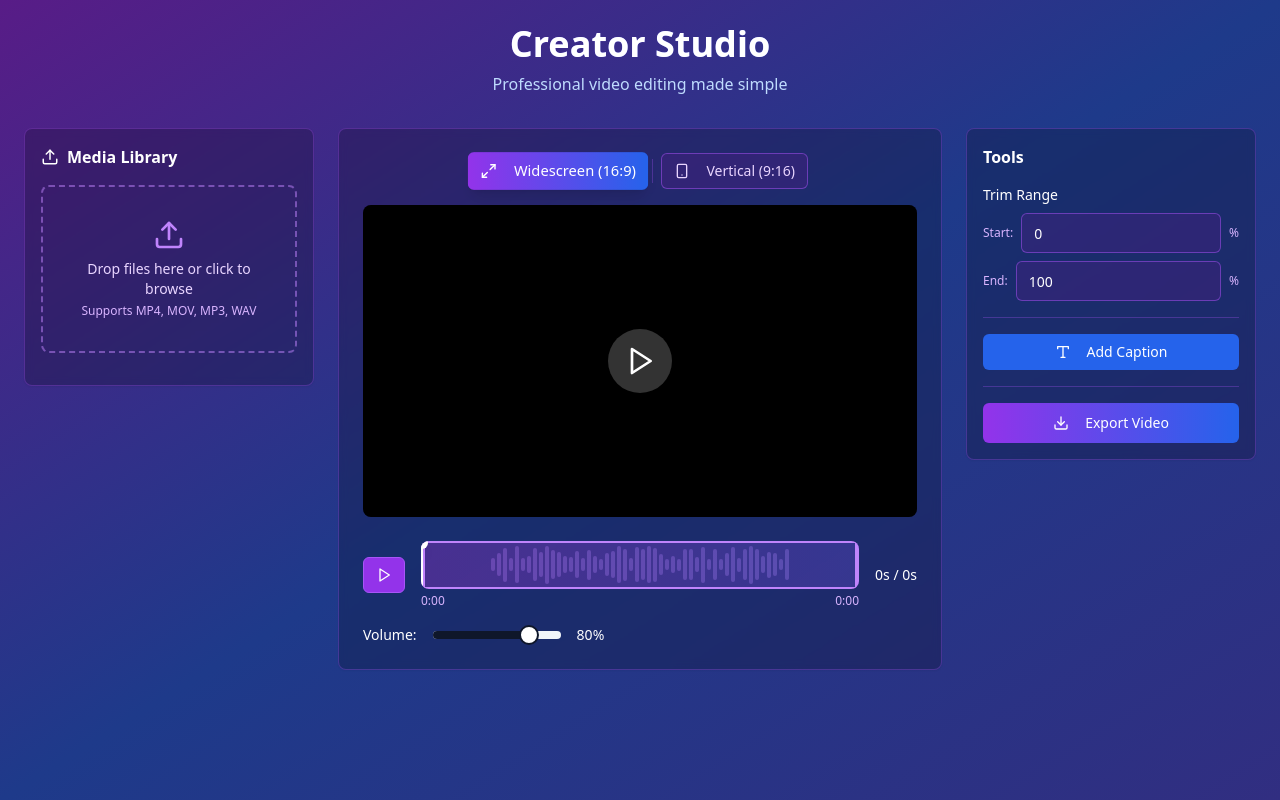
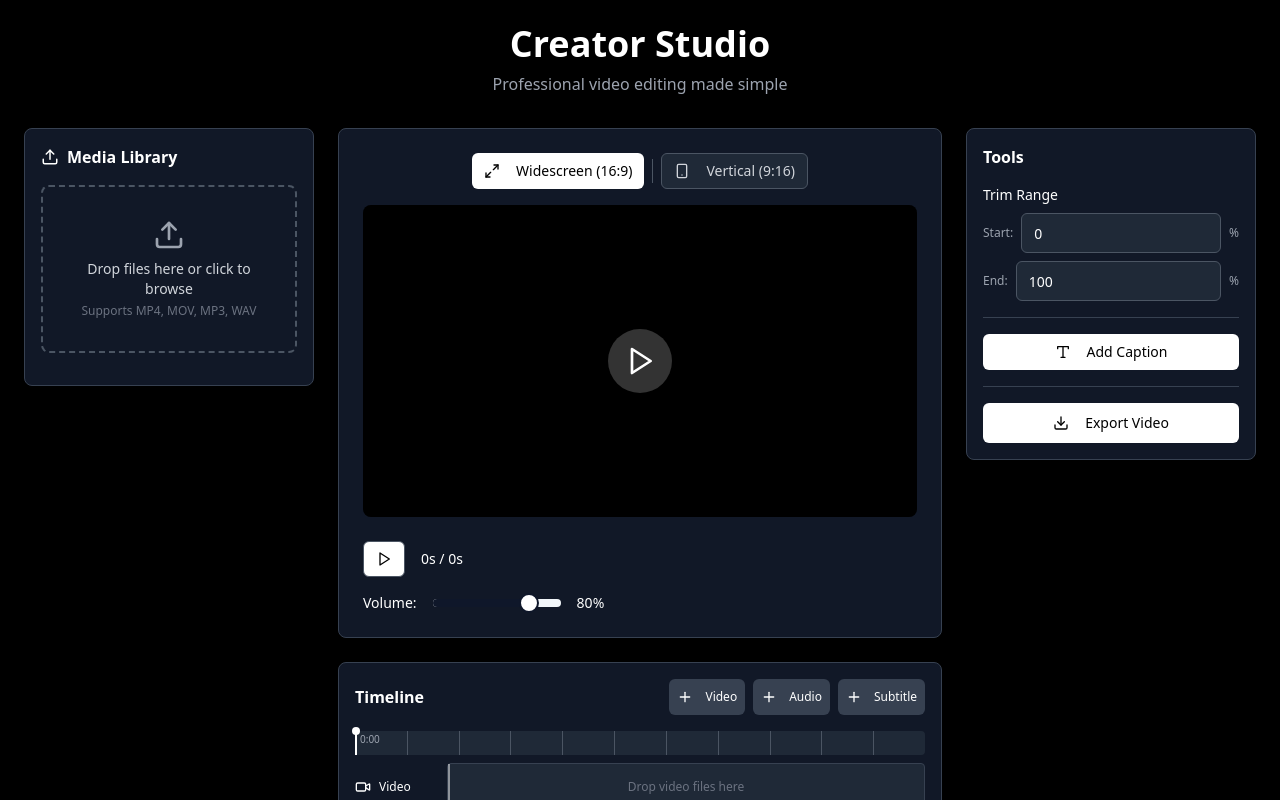
Before and after one commit to lalomorales22/quick-creator-studio, a React (Vite) app: page / in a window 1280 px wide. Shown: the top 800 px of the page. Built offline with nearby package versions, Linux system fonts and the light colour scheme.

Commit message:
feat: Implement black and white theme and tracks
-   Apply a black and white theme to the application.
-   Add individual tracks for audio, video, and subtitles.
-   Allow adding multiple tracks of each type.
-   Display new tracks under existing ones.

```diff
--- a/src/components/FormatToggle.tsx
+++ b/src/components/FormatToggle.tsx
@@ -17,15 +17,15 @@ const FormatToggle: React.FC<FormatToggleProps> = ({ format, onFormatChange }) =
         onClick={() => onFormatChange('16:9')}
         className={`transition-all duration-300 ${
           format === '16:9'
-            ? 'bg-gradient-to-r from-purple-600 to-blue-600 text-white shadow-lg scale-105'
-            : 'bg-purple-900/30 border-purple-500/50 text-purple-200 hover:bg-purple-800/50'
+            ? 'bg-white text-black hover:bg-gray-200'
+            : 'bg-gray-800 border-gray-600 text-gray-300 hover:bg-gray-700'
         }`}
       >
         <Maximize2 size={16} className="mr-2" />
         Widescreen (16:9)
       </Button>
 
-      <div className="w-px h-6 bg-purple-500/30" />
+      <div className="w-px h-6 bg-gray-600" />
 
       <Button
         variant={format === '9:16' ? 'default' : 'outline'}
@@ -33,8 +33,8 @@ const FormatToggle: React.FC<FormatToggleProps> = ({ format, onFormatChange }) =
         onClick={() => onFormatChange('9:16')}
         className={`transition-all duration-300 ${
           format === '9:16'
-            ? 'bg-gradient-to-r from-purple-600 to-blue-600 text-white shadow-lg scale-105'
-            : 'bg-purple-900/30 border-purple-500/50 text-purple-200 hover:bg-purple-800/50'
+            ? 'bg-white text-black hover:bg-gray-200'
+            : 'bg-gray-800 border-gray-600 text-gray-300 hover:bg-gray-700'
         }`}
       >
         <Smartphone size={16} className="mr-2" />
--- /dev/null
+++ b/src/components/MultiTrackTimeline.tsx
@@ -0,0 +1,192 @@
+
+import React, { useRef, useState } from 'react';
+import { Video, Volume2, Type, Plus } from 'lucide-react';
+import { Button } from '@/components/ui/button';
+
+interface MediaFile {
+  id: string;
+  file: File;
+  type: 'video' | 'audio';
+  url: string;
+  duration: number;
+  name: string;
+}
+
+interface Track {
+  id: string;
+  type: 'video' | 'audio' | 'subtitle';
+  items: MediaFile[];
+}
+
+interface MultiTrackTimelineProps {
+  tracks: Track[];
+  duration: number;
+  currentTime: number;
+  onSeek: (time: number) => void;
+  onTracksUpdate: (tracks: Track[]) => void;
+}
+
+const MultiTrackTimeline: React.FC<MultiTrackTimelineProps> = ({
+  tracks,
+  duration,
+  currentTime,
+  onSeek,
+  onTracksUpdate
+}) => {
+  const timelineRef = useRef<HTMLDivElement>(null);
+  const [isDragging, setIsDragging] = useState(false);
+
+  const handleTimelineClick = (e: React.MouseEvent) => {
+    if (!timelineRef.current || isDragging) return;
+
+    const rect = timelineRef.current.getBoundingClientRect();
+    const x = e.clientX - rect.left;
+    const percentage = (x / rect.width) * 100;
+    const time = (percentage / 100) * duration;
+    onSeek(time);
+  };
+
+  const addTrack = (type: 'video' | 'audio' | 'subtitle') => {
+    const newTrack: Track = {
+      id: `${type}-track-${Date.now()}`,
+      type,
+      items: []
+    };
+    onTracksUpdate([...tracks, newTrack]);
+  };
+
+  const getTrackIcon = (type: string) => {
+    switch (type) {
+      case 'video':
+        return <Video size={16} className="text-white" />;
+      case 'audio':
+        return <Volume2 size={16} className="text-white" />;
+      case 'subtitle':
+        return <Type size={16} className="text-white" />;
+      default:
+        return null;
+    }
+  };
+
+  const currentTimePercentage = duration > 0 ? (currentTime / duration) * 100 : 0;
+
+  return (
+    <div className="bg-gray-900 border border-gray-700 rounded-lg p-4">
+      <div className="flex items-center justify-between mb-4">
+        <h3 className="text-white font-semibold">Timeline</h3>
+        <div className="flex gap-2">
+          <Button
+            onClick={() => addTrack('video')}
+            size="sm"
+            className="bg-gray-700 hover:bg-gray-600 text-white text-xs px-2 py-1"
+          >
+            <Plus size={12} className="mr-1" />
+            Video
+          </Button>
+          <Button
+            onClick={() => addTrack('audio')}
+            size="sm"
+            className="bg-gray-700 hover:bg-gray-600 text-white text-xs px-2 py-1"
+          >
+            <Plus size={12} className="mr-1" />
+            Audio
+          </Button>
+          <Button
+            onClick={() => addTrack('subtitle')}
+            size="sm"
+            className="bg-gray-700 hover:bg-gray-600 text-white text-xs px-2 py-1"
+          >
+            <Plus size={12} className="mr-1" />
+            Subtitle
+          </Button>
+        </div>
+      </div>
+
+      {/* Timeline Header */}
+      <div className="relative mb-2">
+        <div
+          ref={timelineRef}
+          className="h-6 bg-gray-800 rounded cursor-pointer relative"
+          onClick={handleTimelineClick}
+        >
+          {/* Time markers */}
+          <div className="absolute inset-0 flex">
+            {Array.from({ length: 11 }).map((_, i) => (
+              <div
+                key={i}
+                className="flex-1 border-l border-gray-600 text-xs text-gray-400 pl-1"
+                style={{ fontSize: '10px' }}
+              >
+                {i === 0 ? '0:00' : ''}
+              </div>
+            ))}
+          </div>
+
+          {/* Playhead */}
+          <div
+            className="absolute top-0 bottom-0 w-0.5 bg-white z-10"
+            style={{ left: `${currentTimePercentage}%` }}
+          >
+            <div className="absolute -top-1 left-1/2 transform -translate-x-1/2 w-2 h-2 bg-white rounded-full" />
+          </div>
+        </div>
+      </div>
+
+      {/* Tracks */}
+      <div className="space-y-2">
+        {tracks.map((track) => (
+          <div key={track.id} className="flex items-center gap-3">
+            {/* Track Label */}
+            <div className="w-20 flex items-center gap-2 text-sm">
+              {getTrackIcon(track.type)}
+              <span className="text-white capitalize text-xs">
+                {track.type}
+              </span>
+            </div>
+
+            {/* Track Content */}
+            <div className="flex-1 h-12 bg-gray-800 rounded relative border border-gray-700">
+              {track.items.map((item, index) => (
+                <div
+                  key={item.id}
+                  className="absolute top-1 bottom-1 bg-gray-600 rounded border border-gray-500 flex items-center px-2"
+                  style={{
+                    left: `${index * 20}%`,
+                    width: `${Math.min(30, 80 - index * 20)}%`
+                  }}
+                >
+                  <span className="text-white text-xs truncate">
+                    {item.name}
+                  </span>
+                </div>
+              ))}
+
+              {/* Empty track indicator */}
+              {track.items.length === 0 && (
+                <div className="absolute inset-0 flex items-center justify-center">
+                  <span className="text-gray-500 text-xs">
+                    Drop {track.type} files here
+                  </span>
+                </div>
+              )}
+
+              {/* Playhead overlay */}
+              <div
+                className="absolute top-0 bottom-0 w-0.5 bg-white/50"
+                style={{ left: `${currentTimePercentage}%` }}
+              />
+            </div>
+          </div>
+        ))}
+      </div>
+
+      {/* Timeline Footer */}
+      <div className="flex justify-between text-xs text-gray-400 mt-2">
+        <span>0:00</span>
+        <span>{Math.floor(duration / 60)}:{String(Math.floor(duration % 60)).padStart(2, '0')}</span>
+      </div>
+    </div>
+  );
+};
+
+export default MultiTrackTimeline;
--- a/src/components/VideoEditor.tsx
+++ b/src/components/VideoEditor.tsx
@@ -6,7 +6,7 @@ import { Card } from '@/components/ui/card';
 import { Slider } from '@/components/ui/slider';
 import { Input } from '@/components/ui/input';
 import { Separator } from '@/components/ui/separator';
-import Timeline from './Timeline';
+import MultiTrackTimeline from './MultiTrackTimeline';
 import CaptionOverlay from './CaptionOverlay';
 import FormatToggle from './FormatToggle';
 
@@ -28,8 +28,19 @@ interface Caption {
   y: number;
 }
 
+interface Track {
+  id: string;
+  type: 'video' | 'audio' | 'subtitle';
+  items: MediaFile[];
+}
+
 const VideoEditor = () => {
   const [mediaFiles, setMediaFiles] = useState<MediaFile[]>([]);
+  const [tracks, setTracks] = useState<Track[]>([
+    { id: 'video-track', type: 'video', items: [] },
+    { id: 'audio-track', type: 'audio', items: [] },
+    { id: 'subtitle-track', type: 'subtitle', items: [] }
+  ]);
   const [currentTime, setCurrentTime] = useState(0);
   const [duration, setDuration] = useState(0);
   const [isPlaying, setIsPlaying] = useState(false);
@@ -64,6 +75,14 @@ const VideoEditor = () => {
         };
 
         setMediaFiles(prev => [...prev, mediaFile]);
+
+        // Add to appropriate track
+        const trackType = file.type.startsWith('video/') ? 'video' : 'audio';
+        setTracks(prev => prev.map(track =>
+          track.type === trackType
+            ? { ...track, items: [...track.items, mediaFile] }
+            : track
+        ));
 
         // Load the first video file into the player
         if (file.type.startsWith('video/') && mediaFiles.length === 0) {
@@ -116,32 +135,31 @@ const VideoEditor = () => {
   };
 
   const exportVideo = () => {
-    // This would trigger the export process
     console.log('Exporting video with settings:', {
       format,
       trimStart,
       trimEnd,
       captions,
-      volume: volume[0]
+      volume: volume[0],
+      tracks
     });
-    // In a real app, this would process the video with FFmpeg or similar
   };
 
   return (
-    <div className="min-h-screen bg-gradient-to-br from-purple-900 via-blue-900 to-indigo-900 p-6">
+    <div className="min-h-screen bg-black text-white p-6">
       <div className="max-w-7xl mx-auto">
         {/* Header */}
         <div className="mb-8 text-center">
-          <h1 className="text-4xl font-bold text-white mb-2 bg-gradient-to-r from-purple-400 to-blue-400 bg-clip-text text-transparent">
+          <h1 className="text-4xl font-bold text-white mb-2">
             Creator Studio
           </h1>
-          <p className="text-blue-200">Professional video editing made simple</p>
+          <p className="text-gray-400">Professional video editing made simple</p>
         </div>
 
         <div className="grid grid-cols-12 gap-6">
           {/* Left Sidebar - Media Library */}
           <div className="col-span-3">
-            <Card className="p-4 bg-black/20 border-purple-500/30 backdrop-blur-sm">
+            <Card className="p-4 bg-gray-900 border-gray-700">
               <h3 className="text-white font-semibold mb-4 flex items-center gap-2">
                 <Upload size={18} />
                 Media Library
@@ -153,13 +171,13 @@ const VideoEditor = () => {
                 onDrop={handleDrop}
                 onDragOver={(e) => e.preventDefault()}
                 onClick={() => fileInputRef.current?.click()}
-                className="border-2 border-dashed border-purple-400/50 rounded-lg p-8 text-center cursor-pointer hover:border-purple-400 transition-colors mb-4"
+                className="border-2 border-dashed border-gray-600 rounded-lg p-8 text-center cursor-pointer hover:border-gray-500 transition-colors mb-4"
               >
-                <Upload className="mx-auto mb-2 text-purple-400" size={32} />
-                <p className="text-purple-200 text-sm">
+                <Upload className="mx-auto mb-2 text-gray-400" size={32} />
+                <p className="text-gray-300 text-sm">
                   Drop files here or click to browse
                 </p>
-                <p className="text-purple-300 text-xs mt-1">
+                <p className="text-gray-500 text-xs mt-1">
                   Supports MP4, MOV, MP3, WAV
                 </p>
               </div>
@@ -178,19 +196,19 @@ const VideoEditor = () => {
                 {mediaFiles.map((file) => (
                   <div
                     key={file.id}
-                    className="p-3 bg-purple-800/30 rounded-lg text-white text-sm hover:bg-purple-800/50 transition-colors cursor-pointer"
+                    className="p-3 bg-gray-800 rounded-lg text-white text-sm hover:bg-gray-700 transition-colors cursor-pointer"
                   >
                     <div className="flex items-center gap-2">
                       {file.type === 'video' ? (
                         <video className="w-8 h-8 rounded object-cover" src={file.url} />
                       ) : (
-                        <div className="w-8 h-8 bg-blue-500 rounded flex items-center justify-center">
+                        <div className="w-8 h-8 bg-gray-600 rounded flex items-center justify-center">
                           ♪
                         </div>
                       )}
                       <div className="flex-1 truncate">
                         <p className="truncate">{file.name}</p>
-                        <p className="text-purple-300 text-xs">{file.type}</p>
+                        <p className="text-gray-400 text-xs">{file.type}</p>
                       </div>
                     </div>
                   </div>
@@ -201,7 +219,7 @@ const VideoEditor = () => {
 
           {/* Center - Video Player */}
           <div className="col-span-6">
-            <Card className="p-6 bg-black/20 border-purple-500/30 backdrop-blur-sm">
+            <Card className="p-6 bg-gray-900 border-gray-700">
               {/* Format Toggle */}
               <div className="mb-4">
                 <FormatToggle format={format} onFormatChange={setFormat} />
@@ -259,24 +277,10 @@ const VideoEditor = () => {
                     onClick={togglePlayPause}
                     variant="outline"
                     size="sm"
-                    className="bg-purple-600 hover:bg-purple-700 border-purple-500 text-white"
+                    className="bg-white text-black hover:bg-gray-200 border-gray-600"
                   >
                     {isPlaying ? <Pause size={16} /> : <Play size={16} />}
                   </Button>
-
-                  <div className="flex-1">
-                    <Timeline
-                      duration={duration}
-                      currentTime={currentTime}
-                      onSeek={handleSeek}
-                      trimStart={trimStart}
-                      trimEnd={trimEnd}
-                      onTrimChange={(start, end) => {
-                        setTrimStart(start);
-                        setTrimEnd(end);
-                      }}
-                    />
-                  </div>
 
                   <div className="text-white text-sm">
                     {Math.floor(currentTime)}s / {Math.floor(duration)}s
@@ -299,11 +303,22 @@ const VideoEditor = () => {
                 </div>
               </div>
             </Card>
+
+            {/* Multi-Track Timeline */}
+            <div className="mt-6">
+              <MultiTrackTimeline
+                tracks={tracks}
+                duration={duration}
+                currentTime={currentTime}
+                onSeek={handleSeek}
+                onTracksUpdate={setTracks}
+              />
+            </div>
           </div>
 
           {/* Right Sidebar - Tools */}
           <div className="col-span-3">
-            <Card className="p-4 bg-black/20 border-purple-500/30 backdrop-blur-sm">
+            <Card className="p-4 bg-gray-900 border-gray-700">
               <h3 className="text-white font-semibold mb-4">Tools</h3>
 
               <div className="space-y-4">
@@ -314,39 +329,39 @@ const VideoEditor = () => {
                   </label>
                   <div className="space-y-2">
                     <div className="flex items-center gap-2">
-                      <span className="text-purple-300 text-xs">Start:</span>
+                      <span className="text-gray-400 text-xs">Start:</span>
                       <Input
                         type="number"
                         value={trimStart}
                         onChange={(e) => setTrimStart(Number(e.target.value))}
-                        className="bg-purple-900/30 border-purple-500/50 text-white text-sm"
+                        className="bg-gray-800 border-gray-600 text-white text-sm"
                         min={0}
                         max={100}
                       />
-                      <span className="text-purple-300 text-xs">%</span>
+                      <span className="text-gray-400 text-xs">%</span>
                     </div>
                     <div className="flex items-center gap-2">
-                      <span className="text-purple-300 text-xs">End:</span>
+                      <span className="text-gray-400 text-xs">End:</span>
                       <Input
                         type="number"
                         value={trimEnd}
                         onChange={(e) => setTrimEnd(Number(e.target.value))}
-                        className="bg-purple-900/30 border-purple-500/50 text-white text-sm"
+                        className="bg-gray-800 border-gray-600 text-white text-sm"
                         min={0}
                         max={100}
                       />
-                      <span className="text-purple-300 text-xs">%</span>
+                      <span className="text-gray-400 text-xs">%</span>
                     </div>
                   </div>
                 </div>
 
-                <Separator className="bg-purple-500/30" />
+                <Separator className="bg-gray-700" />
 
                 {/* Caption Tools */}
                 <div>
                   <Button
                     onClick={addCaption}
-                    className="w-full bg-blue-600 hover:bg-blue-700 text-white"
+                    className="w-full bg-white text-black hover:bg-gray-200"
                     size="sm"
                   >
                     <Type size={16} className="mr-2" />
@@ -354,13 +369,13 @@ const VideoEditor = () => {
                   </Button>
                 </div>
 
-                <Separator className="bg-purple-500/30" />
+                <Separator className="bg-gray-700" />
 
                 {/* Export */}
                 <div>
                   <Button
                     onClick={exportVideo}
-                    className="w-full bg-gradient-to-r from-purple-600 to-blue-600 hover:from-purple-700 hover:to-blue-700 text-white"
+                    className="w-full bg-white text-black hover:bg-gray-200"
                   >
                     <Download size={16} className="mr-2" />
                     Export Video
```
